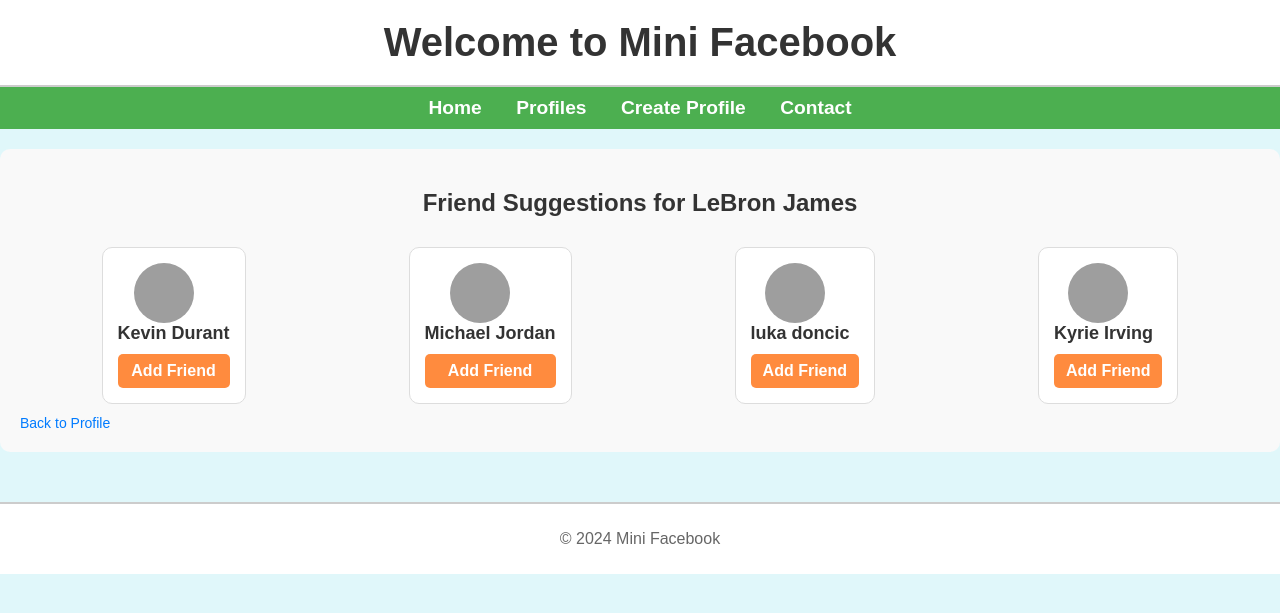
After one commit to Hengsheng-Liu/cs-412, a Django app: page /mini_fb/profile/1/recommend_friends in a window 1280 px wide. The commit adds this page. Shown: the top 613 px of the page. Run offline with Django 5.2, Linux system fonts and the light colour scheme; data comes from the database, SQL or seed files in the repository; both versions use the stored data as it was after the commit; grey boxes are pictures that could not be loaded.

Commit message:
complete assigment8

```diff
--- /dev/null
+++ b/a8_url.txt
@@ -0,0 +1 @@
+https://peaceful-mesa-79135-addff9fecdde.herokuapp.com/mini_fb/
--- a/mini_fb/admin.py
+++ b/mini_fb/admin.py
@@ -1,6 +1,7 @@
 from django.contrib import admin
-from .models import Profile, StatusMessage, Image
+from .models import Profile, StatusMessage, Image,Friend
 
 admin.site.register(Profile)
 admin.site.register(StatusMessage)
 admin.site.register(Image)
+admin.site.register(Friend)
--- a/mini_fb/models.py
+++ b/mini_fb/models.py
@@ -14,6 +14,38 @@ class Profile(models.Model):
         return self.statusmessage_set.all().order_by('-timestamp')
     def get_absolute_url(self):
         return reverse('show_profile', kwargs={'pk': self.pk})
+    def get_friends(self):
+        friends1 = Friend.objects.filter(profile1=self)
+        friends2 = Friend.objects.filter(profile2=self)
+        friends = []
+        for friend in friends1:
+            friends.append(friend.profile2)
+        for friend in friends2:
+            friends.append(friend.profile1)
+        return friends
+    def add_friend(self, other):
+        if self != other and not self.is_friends_with(other):
+            Friend.objects.create(profile1=self, profile2=other)
+    def is_friends_with(self, other):
+        return Friend.objects.filter(profile1=self, profile2=other).exists() or Friend.objects.filter(profile1=other, profile2=self).exists()
+    def Recommend_friends(self):
+        AlreadyFriends = self.get_friends()
+        AllProfiles = Profile.objects.all()
+        Recommend = []
+        for profile in AllProfiles:
+            if profile not in AlreadyFriends and profile != self:
+                Recommend.append(profile)
+        return Recommend
+    def get_news_feed(self):
+        profile_statuses = StatusMessage.objects.filter(profile=self)
+
+        friends = self.get_friends()
+
+        friends_statuses = StatusMessage.objects.filter(profile__in=friends)
+
+        news_feed = profile_statuses | friends_statuses
+        news_feed = news_feed.order_by('-timestamp')
+        return news_feed
 class StatusMessage(models.Model):
     profile = models.ForeignKey(Profile, on_delete=models.CASCADE)
     message = models.TextField()
@@ -29,3 +61,11 @@ class StatusMessage(models.Model):
 class Image(models.Model):
     image = models.ImageField(upload_to='images/')
     status_message = models.ForeignKey(StatusMessage, on_delete=models.CASCADE, related_name='images')
+
+
+class Friend(models.Model):
+    profile1 = models.ForeignKey(Profile, on_delete=models.CASCADE, related_name='profile1')
+    profile2 = models.ForeignKey(Profile, on_delete=models.CASCADE, related_name='profile2')
+    timestamp = models.DateTimeField(auto_now_add=True)
+    def __str__(self):
+        return f'{self.profile1} & {self.profile2}'
--- a/mini_fb/static/mini_fb/styles.css
+++ b/mini_fb/static/mini_fb/styles.css
@@ -166,6 +166,7 @@ nav ul li a:hover {
     color: #007BFF;
     text-decoration: none;
     font-size: 14px;
+    margin:auto;
 }
 
 .back-link:hover {
@@ -204,3 +205,156 @@ nav ul li a:hover {
 .status a:hover {
     background-color: #2724cb;
 }
+.friends-container {
+    padding: 20px;
+    background-color: #f8f9fa;
+    border-radius: 8px;
+    margin-top: 20px;
+  }
+
+  .friends-list {
+    list-style-type: none;
+    padding: 0;
+  }
+
+  .friend-item {
+    margin-bottom: 15px;
+    padding: 10px;
+    border-bottom: 1px solid #e9ecef;
+    background-color: #fff;
+    border-radius: 8px;
+  }
+
+  .friend-avatar {
+    border-radius: 50%;
+    width: 60px;
+    height: 60px;
+    margin-right: 20px;
+  }
+
+  .friend-details {
+    display: flex;
+    flex-direction: column;
+  }
+
+  .friend-name {
+    font-size: 18px;
+    margin: 0;
+    color: #343a40;
+  }
+
+  .friend-city {
+    font-size: 14px;
+    color: #6c757d;
+  }
+
+  .friend-suggestions-container {
+    padding: 20px;
+    background-color: #f9f9f9;
+    border-radius: 10px;
+    margin-top: 20px;
+  }
+
+  .heading {
+    font-size: 24px;
+    font-weight: bold;
+    color: #333;
+    margin-bottom: 20px;
+  }
+
+  .friend-suggestions-list {
+    list-style: none;
+    padding: 0;
+    margin: 0;
+    display: flex;
+    flex-wrap: wrap;
+    justify-content: space-around;
+  }
+
+  .friend-suggestion-item {
+    display: flex;
+    align-items: center;
+    background-color: #fff;
+    border: 1px solid #ddd;
+    padding: 15px;
+    border-radius: 10px;
+    margin-bottom: 15px;
+    margin: 10px;
+  }
+
+  .friend-avatar {
+    width: 60px;
+    height: 60px;
+    border-radius: 50%;
+    margin-right: 20px;
+  }
+
+  .friend-details {
+    display: flex;
+    align-items: center;
+  }
+    .friend-info {
+    display: flex;
+    flex-direction: column;
+  }
+
+  .friend-name {
+    font-size: 18px;
+    font-weight: bold;
+    color: #333;
+    margin-bottom: 10px;
+  }
+
+  .add-friend-btn {
+    padding: 8px 12px;
+    background-color: #ff8b3e;
+    color: #fff;
+    text-decoration: none;
+    border-radius: 5px;
+    font-weight: bold;
+    text-align: center;
+  }
+
+  .add-friend-btn:hover {
+    background-color: #e07a2e;
+  }
+
+  .no-friends {
+    font-size: 16px;
+    color: #777;
+    text-align: center;
+  }
+  .news-feed-list {
+    list-style: none;
+    padding: 0;
+  }
+
+  .news-feed-item {
+    margin-bottom: 20px;
+    padding: 15px;
+    background-color: #f9f9f9;
+    border-radius: 10px;
+    border: 1px solid #ddd;
+  }
+
+  .status-header {
+    display: flex;
+    align-items: center;
+  }
+
+  .profile-image {
+    width: 50px;
+    height: 50px;
+    border-radius: 50%;
+    margin-right: 10px;
+  }
+
+  .status-images {
+    margin-top: 10px;
+  }
+
+  .status-image {
+    width: 100px;
+    height: 100px;
+    margin-right: 5px;
+  }
--- /dev/null
+++ b/mini_fb/templates/mini_fb/recommend_friends.html
@@ -0,0 +1,25 @@
+{% extends "mini_fb/base.html"%}
+
+{% block content %}
+  <div class="friend-suggestions-container">
+    <h2 class="heading">Friend Suggestions for {{ profile.first_name }} {{ profile.last_name }}</h2>
+
+    <ul class="friend-suggestions-list">
+      {% for suggested_friend in RecommendFriends %}
+        <li class="friend-suggestion-item">
+          <div class="friend-details">
+            <img class="friend-avatar" src="{{ suggested_friend.profile_image_url }}" alt="{{ suggested_friend.first_name }}'s profile picture" />
+            <div class="friend-info">
+              <p class="friend-name">{{ suggested_friend.first_name }} {{ suggested_friend.last_name }}</p>
+              <a class="add-friend-btn" href="{% url 'add_friend' profile.pk suggested_friend.pk %}">Add Friend</a>
+            </div>
+          </div>
+        </li>
+      {% empty %}
+        <li class="no-friends">No friend suggestions available.</li>
+      {% endfor %}
+    </ul>
+
+    <a class="back-link" href="{% url 'show_profile' profile.pk %}">Back to Profile</a>
+  </div>
+{% endblock %}
--- a/mini_fb/urls.py
+++ b/mini_fb/urls.py
@@ -1,5 +1,5 @@
 from django.urls import path
-from .views import CreateProfileView, CreateStatusMessageView, DeleteStatusMessageView, ShowAllProfilesView, ShowProfilePageView, UpdateProfileView, UpdateStatusMessageView
+from .views import CreateFriendView, CreateProfileView, CreateStatusMessageView, DeleteStatusMessageView, ShowAllProfilesView, ShowFriendSuggestionsView, ShowNewsFeedView, ShowProfilePageView, UpdateProfileView, UpdateStatusMessageView
 
 urlpatterns = [
     path('', ShowAllProfilesView.as_view(), name='show_all_profiles'),
@@ -9,5 +9,8 @@ urlpatterns = [
     path('profile/<int:pk>/update', UpdateProfileView.as_view(), name='update_profile'),
     path('status/<int:pk>/delete', DeleteStatusMessageView.as_view(), name='delete_status'),
     path('status/<int:pk>/update', UpdateStatusMessageView.as_view(), name='update_status'),
+    path('profile/<int:pk>/add_friend/<int:other_pk>', CreateFriendView.as_view(), name='add_friend'),
+    path('profile/<int:pk>/recommend_friends', ShowFriendSuggestionsView.as_view(), name='recommend_friends'),
+    path('profile/<int:pk>/news_feed/', ShowNewsFeedView.as_view(), name='news_feed'),
 
 ]
--- a/mini_fb/views.py
+++ b/mini_fb/views.py
@@ -1,10 +1,11 @@
 from django.views.generic import ListView
 from django.urls import reverse
 from django.views.generic.detail import DetailView
-from django.views.generic.edit import CreateView
-from django.views.generic import UpdateView, UpdateView, DeleteView
-from .models import Profile, StatusMessage, Image
+from django.views import View
+from django.views.generic import UpdateView, UpdateView, DeleteView,CreateView
+from .models import Friend, Profile, StatusMessage, Image
 from .forms import CreateProfileForm, CreateStatusMessageForm, UpdateProfileForm
+from django.shortcuts import redirect
 class ShowAllProfilesView(ListView):
     model = Profile
     template_name = 'mini_fb/show_all_profiles.html'
@@ -69,3 +70,30 @@ class UpdateStatusMessageView(UpdateView):
 
     def get_success_url(self):
         return reverse('show_profile', kwargs={'pk': self.object.profile.pk})
+class CreateFriendView(View):
+    def dispatch(self, request, *args, **kwargs):
+        profile = Profile.objects.get(pk=kwargs['pk'])
+        other = Profile.objects.get(pk=kwargs['other_pk'])
+        profile.add_friend(other)
+        return redirect('show_profile', pk=profile.pk)
+class ShowFriendSuggestionsView(DetailView):
+    model = Profile
+    template_name = 'mini_fb/recommend_friends.html'
+    context_object_name = 'profile'
+    def get_context_data(self, **kwargs):
+        context = super().get_context_data(**kwargs)
+        profile = Profile.objects.get(pk=self.kwargs['pk'])
+        RecommendFriends = profile.Recommend_friends()
+        context['RecommendFriends'] = RecommendFriends
+
+        return context
+class ShowNewsFeedView(DetailView):
+    model = Profile
+    template_name = 'mini_fb/news_feed.html'
+    context_object_name = 'profile'
+    def get_context_data(self, **kwargs):
+        context = super().get_context_data(**kwargs)
+        profile = Profile.objects.get(pk=self.kwargs['pk'])
+        news_feed = profile.get_news_feed()
+        context['news_feed'] = news_feed
+        return context
```
Also changed, not shown: mini_fb/static/mini_fb/copy.css (added, +76 -0 lines), mini_fb/templates/mini_fb/news_feed.html (added, +29 -0 lines), mini_fb/templates/mini_fb/show_profile.html (+36 -11 lines), db.sqlite3, media/images/Lebron_3_7zFcXfm.jpeg (added), mini_fb/migrations/0005_friend.py (added).
